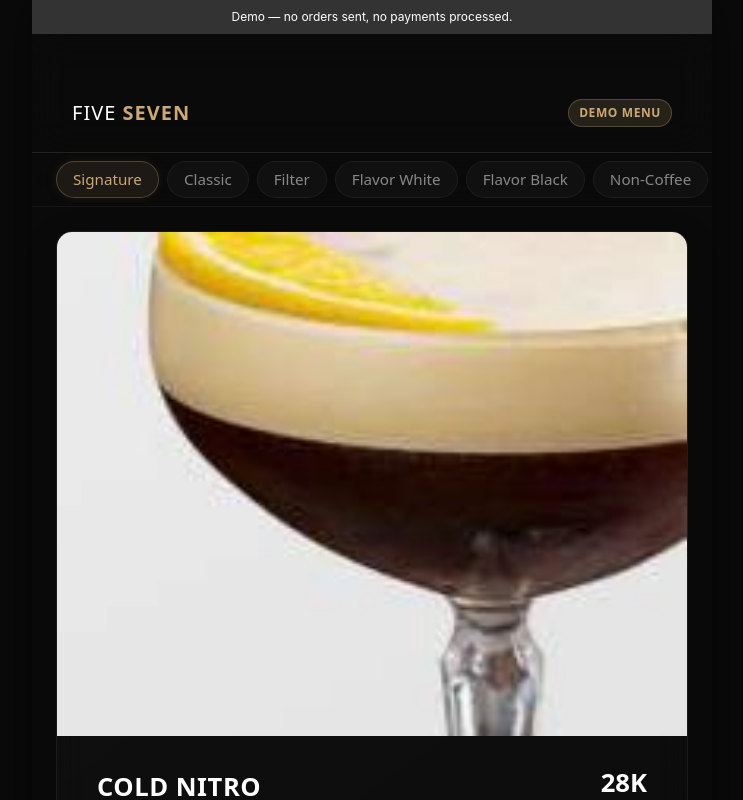
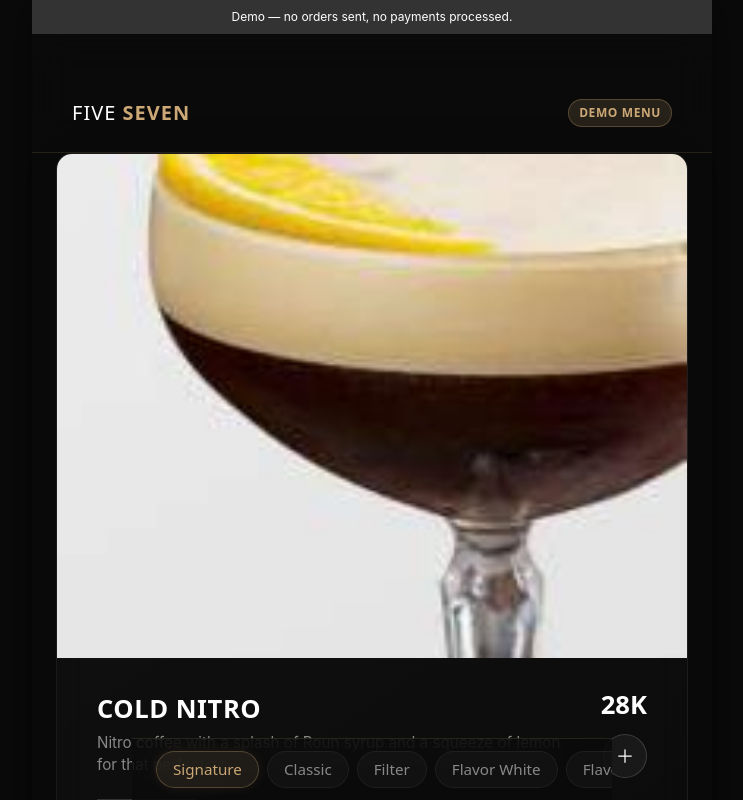
Before and after one commit to wednesdev-id/five-seven-menu-porto, a Next.js app: page / in a window 1280 px wide. Shown: the top 800 px of the page, without its empty margins (268-1011 px from the left). Built offline with nearby package versions, Linux system fonts and the light colour scheme.

Commit message:
style: move category tabs to bottom nav bar

```diff
--- a/src/app/globals.css
+++ b/src/app/globals.css
@@ -44,7 +44,7 @@ h1, h2, h3, h4, .brand-mark, .table-badge, .eyebrow, strong, .confirm {
   background: var(--color-paper);
   position: relative;
   box-shadow: 0 0 40px rgba(0,0,0,0.5);
-  padding-bottom: calc(var(--space-xl) + 4rem);
+  padding-bottom: calc(var(--space-xl) + 120px + env(safe-area-inset-bottom));
 }
 
 .topbar {
@@ -91,10 +91,10 @@ h1, h2, h3, h4, .brand-mark, .table-badge, .eyebrow, strong, .confirm {
 .menu-section {
   padding: 0;
 }
-.tabs {
+.tabs_old {
   display: flex;
   gap: var(--space-xs);
-  margin-bottom: var(--space-md);
+  margin-bottom: calc(75px + env(safe-area-inset-bottom));
   padding: var(--space-xs) var(--space-md);
   border-bottom: 1px solid rgba(255, 255, 255, 0.05);
   position: sticky;
@@ -140,7 +140,7 @@ h1, h2, h3, h4, .brand-mark, .table-badge, .eyebrow, strong, .confirm {
   overflow: hidden;
   backdrop-filter: blur(16px);
   -webkit-backdrop-filter: blur(16px);
-  padding-bottom: var(--space-md);
+  padding-bottom: calc(75px + env(safe-area-inset-bottom));
   box-shadow: 0 8px 32px rgba(0, 0, 0, 0.2);
   transition: all 0.3s cubic-bezier(0.4, 0, 0.2, 1);
 }
@@ -285,7 +285,7 @@ footer {
 /* CART STYLES (Kept exactly working) */
 .cart-bar {
   position: fixed;
-  bottom: var(--space-md);
+  bottom: calc(75px + env(safe-area-inset-bottom));
   left: 50%;
   transform: translateX(-50%);
   width: calc(100% - var(--space-md)*2);
@@ -337,7 +337,7 @@ footer {
   display: flex;
   justify-content: space-between;
   align-items: flex-start;
-  margin-bottom: var(--space-md);
+  margin-bottom: calc(75px + env(safe-area-inset-bottom));
 }
 .sheet-head h2 { margin: 0; font-size: 1.8rem; }
 .sheet-head button { background: none; border: none; cursor: pointer; color: var(--color-ink); }
@@ -354,14 +354,14 @@ footer {
   padding: 12px;
   border-radius: var(--radius-sm);
   font-size: 0.9rem;
-  margin-bottom: var(--space-md);
+  margin-bottom: calc(75px + env(safe-area-inset-bottom));
 }
 
 .cart-lines {
   display: flex;
   flex-direction: column;
   gap: var(--space-sm);
-  margin-bottom: var(--space-md);
+  margin-bottom: calc(75px + env(safe-area-inset-bottom));
 }
 .cart-line {
   display: flex;
@@ -474,3 +474,31 @@ button:focus-visible, a:focus-visible { outline: 2px solid var(--color-ink); out
   .card-body { padding: 32px 40px 0; }
   .topbar { padding-inline: 40px; }
 }
+
+.bottom-nav-tabs {
+  display: flex;
+  gap: var(--space-xs);
+  padding: 12px var(--space-md);
+  padding-bottom: calc(12px + env(safe-area-inset-bottom));
+  border-top: 1px solid rgba(203, 168, 118, 0.15);
+  position: fixed;
+  bottom: 0;
+  left: 50%;
+  transform: translateX(-50%);
+  width: 100%;
+  max-width: 480px;
+  z-index: 29;
+  background: rgba(10, 10, 10, 0.75);
+  backdrop-filter: blur(20px) saturate(180%);
+  -webkit-backdrop-filter: blur(20px) saturate(180%);
+  overflow-x: auto;
+  white-space: nowrap;
+  -ms-overflow-style: none;
+  scrollbar-width: none;
+}
+.bottom-nav-tabs::-webkit-scrollbar {
+  display: none;
+}
+.bottom-nav-tabs .tab {
+  flex-shrink: 0;
+}
--- a/src/app/page.tsx
+++ b/src/app/page.tsx
@@ -159,9 +159,6 @@ export default function Home() {
       </header>
 
       <section className="menu-section" aria-label="Menu">
-        <div className="tabs" role="tablist" aria-label="Menu categories" style={{ overflowX: "auto", whiteSpace: "nowrap" }}>
-          {categories.map((name) => <button key={name} className={category === name ? "tab active" : "tab"} onClick={() => setCategory(name)} role="tab" aria-selected={category === name} style={{ flexShrink: 0 }}>{name}</button>)}
-        </div>
         <div className="menu-grid">
           {items.map((item, index) => <motion.article key={item.id} className="menu-card" initial={{ opacity: 0, y: 12 }} animate={{ opacity: 1, y: 0 }} transition={{ delay: index * 0.04 }}>
             <div className="card-image-wrapper">
@@ -206,7 +203,16 @@ export default function Home() {
         </div>
       </footer>
 
-      {count > 0 && <button className="cart-bar" onClick={() => setOpen(true)}><span><ShoppingBagIcon width={20} /> {count} item{count > 1 ? "s" : ""}</span><strong>{fullMoney(total)}</strong></button>}
+      <nav className="bottom-nav-tabs" role="tablist" aria-label="Menu categories">
+        {categories.map((name) => (
+          <button key={name} className={category === name ? "tab active" : "tab"} onClick={() => { window.scrollTo({top: 0, behavior: 'smooth'}); setCategory(name); }} role="tab" aria-selected={category === name}>
+            {name}
+          </button>
+        ))}
+      </nav>
+
+      {count > 0 && <button className="cart-bar" onClick={() => setOpen(true)}>
+<span><ShoppingBagIcon width={20} /> {count} item{count > 1 ? "s" : ""}</span><strong>{fullMoney(total)}</strong></button>}
 
       <AnimatePresence>
         {open && (
```
Also changed, not shown: 1 other file (tests, documents, lock files or other folders).
